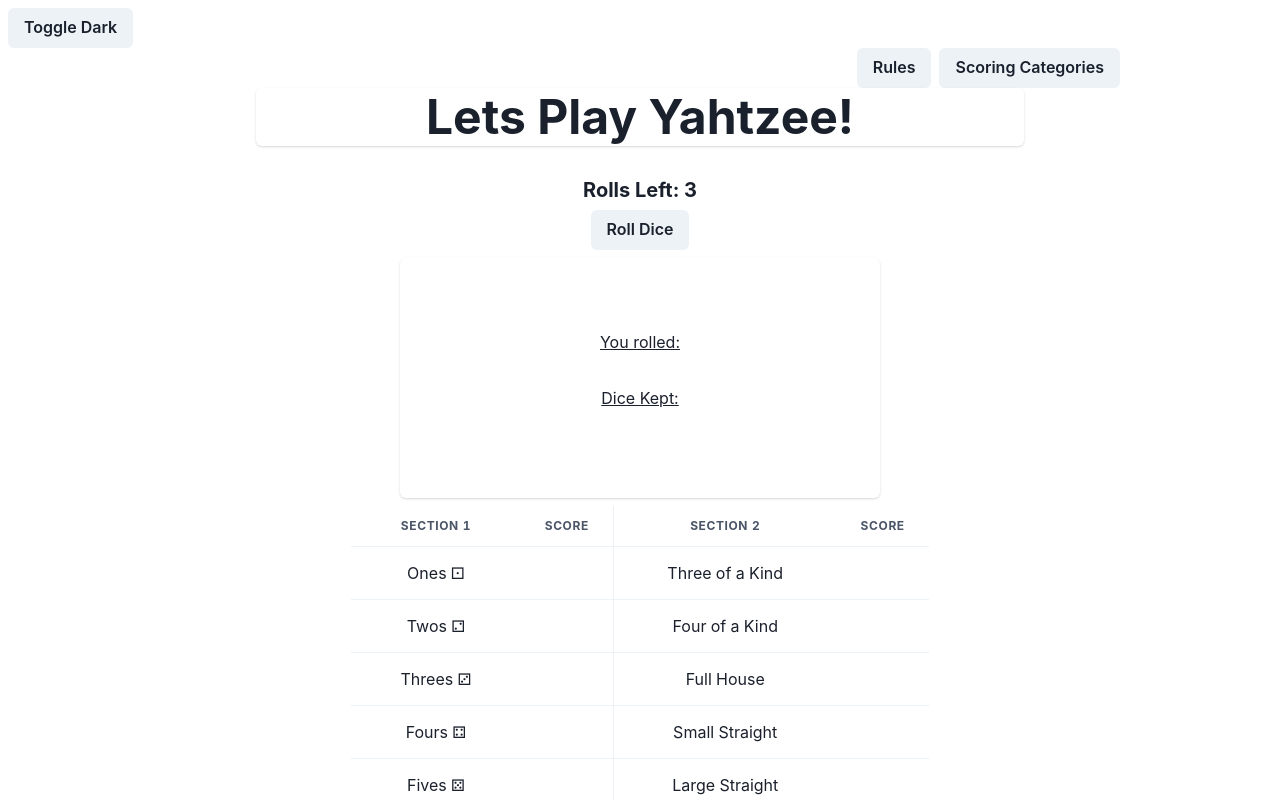
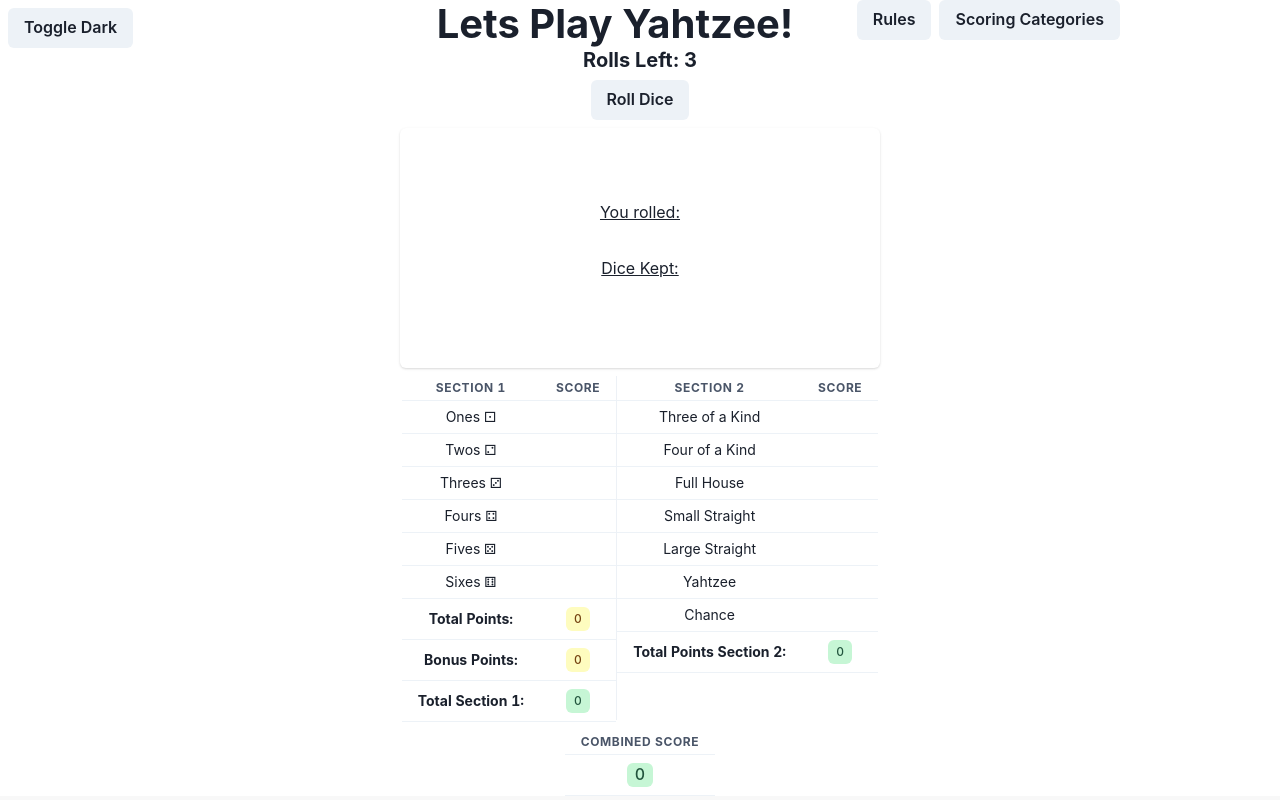
Before and after one commit to TomOwen93/yahtzee-react, a React (Vite) app: page / in a window 1280 px wide. Shown: the top 800 px of the page. Built offline with nearby package versions, Linux system fonts and the light colour scheme.

Commit message:
formatting fix table

```diff
--- a/src/components/App.tsx
+++ b/src/components/App.tsx
@@ -1,7 +1,5 @@
 import {
     Button,
-    Card,
-    Container,
     Flex,
     Heading,
     Popover,
@@ -14,15 +12,16 @@
     useColorMode,
 } from "@chakra-ui/react";
 import "./App.css";
+import { CategoryRules } from "./CategoryRules";
 import GameSection from "./GameSection";
 import { GeneralRules } from "./GeneralRules";
-import { CategoryRules } from "./CategoryRules";
 
 function App(): JSX.Element {
     const { colorMode, toggleColorMode } = useColorMode();
 
     return (
         <>
+            <Flex justifyContent="space-between" w={"100vw"}>
                 <Button
                     marginTop="0.5rem"
                     marginLeft={"0.5rem"}
@@ -31,7 +30,11 @@
                     Toggle {colorMode === "light" ? "Dark" : "Light"}
                 </Button>
 
-            <Flex justifyContent={"flex-end"}>
+                <Heading marginLeft={"15rem"} fontSize={"2.5rem"}>
+                    Lets Play Yahtzee!
+                </Heading>
+
+                <Flex>
                     <Popover>
                         <PopoverTrigger>
                             <Button marginRight="0.5rem">Rules</Button>
@@ -50,7 +53,9 @@
 
                     <Popover>
                         <PopoverTrigger>
-                        <Button marginRight="10rem">Scoring Categories</Button>
+                            <Button marginRight="10rem">
+                                Scoring Categories
+                            </Button>
                         </PopoverTrigger>
                         <PopoverContent>
                             <PopoverArrow />
@@ -64,16 +69,9 @@
                         </PopoverContent>
                     </Popover>
                 </Flex>
-
-            <Container maxW="50rem">
-                <Card marginBottom={"2rem"}>
-                    <Heading fontSize={"3rem"} textAlign={"center"}>
-                        Lets Play Yahtzee!
-                    </Heading>
-                </Card>
+            </Flex>
 
             <GameSection />
-            </Container>
         </>
     );
 }
--- a/src/components/ScoreTable.tsx
+++ b/src/components/ScoreTable.tsx
@@ -82,6 +82,7 @@
             status,
             duration,
             isClosable: true,
+            position: "top",
         });
 
     const currentTotalSection1 = calculateTotals(1, playersScores);
@@ -105,7 +106,7 @@
                         handleToast={handleToast}
                         totalScore={currentTotalSection1}
                     />
-                    <Center height="33rem">
+                    <Center height="21.5rem">
                         <Divider orientation="vertical" />
                     </Center>
                     <TableSection
@@ -121,7 +122,7 @@
                 </Flex>
 
                 <TableContainer>
-                    <Table size="md">
+                    <Table size="sm">
                         <Thead>
                             <Tr>
                                 <Th textAlign={"center"}>Combined Score</Th>
--- a/src/components/TableSection.tsx
+++ b/src/components/TableSection.tsx
@@ -49,7 +49,7 @@
     return (
         <>
             <TableContainer>
-                <Table size="md">
+                <Table size={"sm"}>
                     <Thead>
                         <Tr>
                             <Th textAlign={"center"}>{`Section ${section}`}</Th>
@@ -128,7 +128,7 @@
                                     </Td>
                                     <Td textAlign={"center"}>
                                         <Tag
-                                            fontSize={"1rem"}
+                                            fontSize={"0.75rem"}
                                             size={"md"}
                                             colorScheme="yellow"
                                         >
@@ -144,7 +144,7 @@
 
                                     <Td textAlign={"center"}>
                                         <Tag
-                                            fontSize={"1rem"}
+                                            fontSize={"0.75rem"}
                                             size={"md"}
                                             colorScheme="green"
                                         >
@@ -161,7 +161,7 @@
                                 </Td>
                                 <Td fontWeight="bold" textAlign={"center"}>
                                     <Tag
-                                        fontSize={"1rem"}
+                                        fontSize={"0.75rem"}
                                         size={"md"}
                                         colorScheme="yellow"
                                     >
@@ -179,7 +179,7 @@
 
                                 <Td fontWeight="bold" textAlign={"center"}>
                                     <Tag
-                                        fontSize={"1rem"}
+                                        fontSize={"0.75rem"}
                                         size={"md"}
                                         colorScheme="green"
                                     >
```
Lines whose indentation alone changed are shown as unchanged.
